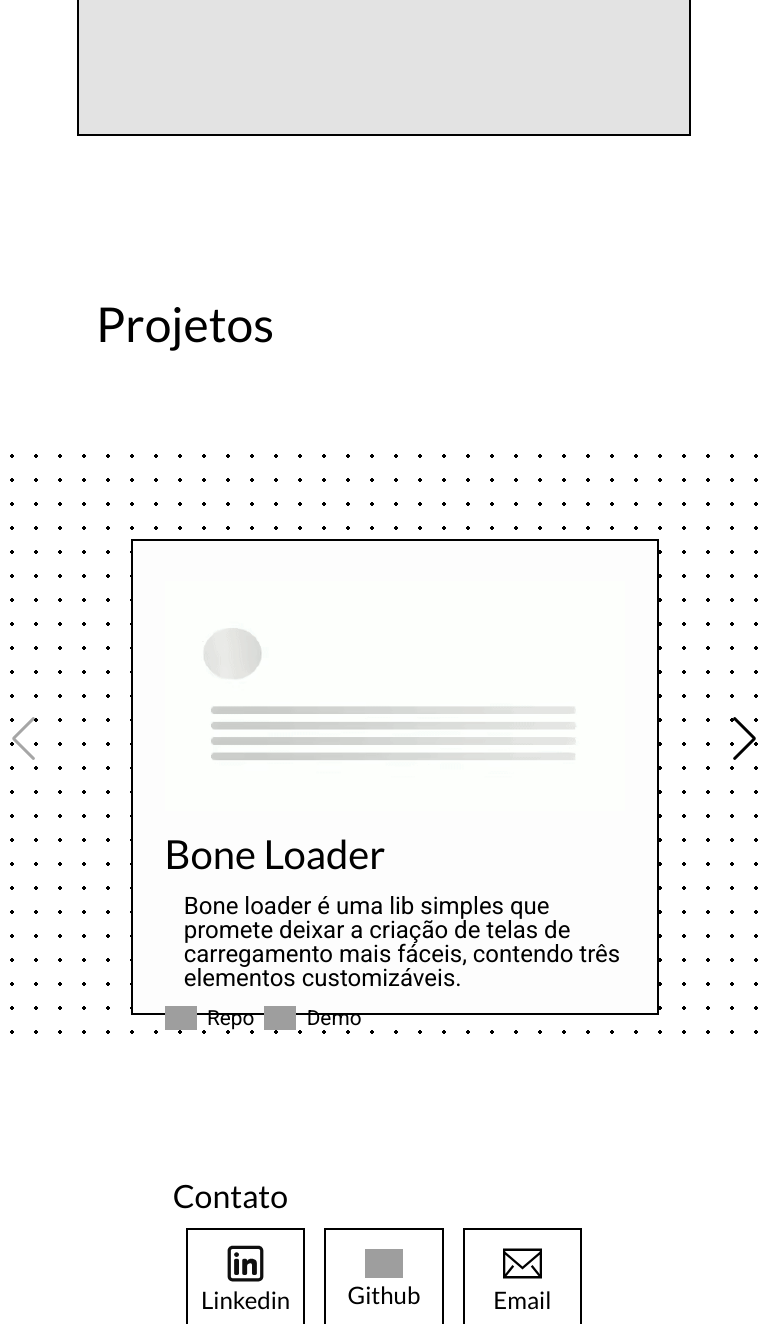
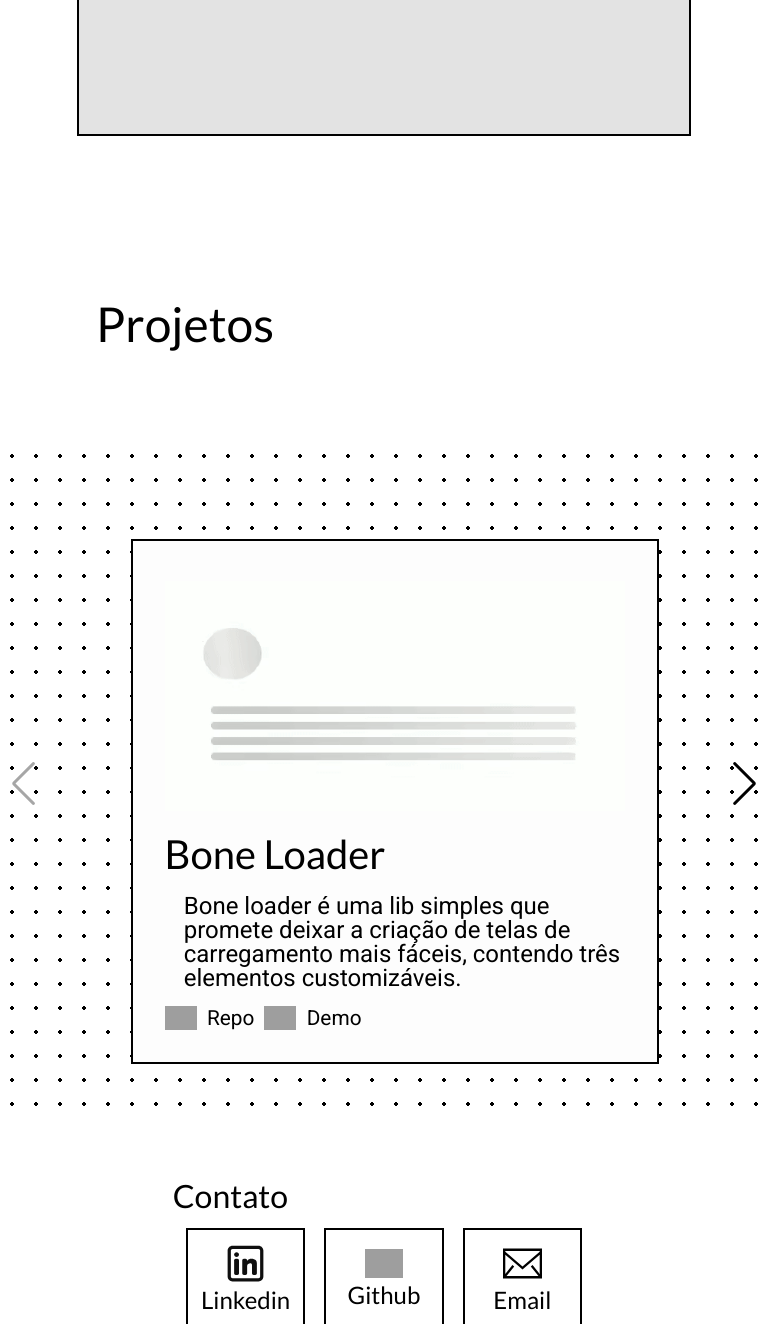
Before and after one commit to luisfr364/aboutme, a React (Vite) app: page / in a window 768 px wide. Shown: the part 1332-2656 px from the top of the page. Built offline with nearby package versions, Linux system fonts and the light colour scheme; grey boxes are pictures that could not be loaded.

Commit message:
Update CSS height values for improved responsiveness

```diff
--- a/src/components/SwiperProjects/ProjectsSwiperItem/ProjectsSwiperItem.module.css
+++ b/src/components/SwiperProjects/ProjectsSwiperItem/ProjectsSwiperItem.module.css
@@ -2,7 +2,7 @@
   display: flex;
   flex-direction: column;
   width: 25%;
-  height: 40svh;
+  height: max-content;
   padding: 2.5em 2em 2em 2em;
   margin-left: 25svw;
   border: 2px solid black;
@@ -56,7 +56,6 @@
   }
 
   .projectItem {
-    height: 43svh;
     width: 50%;
     margin-left: 18svw;
     margin-top: 5svh;
@@ -65,7 +64,6 @@
 
 @media (min-width: 768px) and (max-width: 1024px) {
   .projectItem {
-    height: 50svh;
     width: 60%;
     margin-left: 17svw;
     margin-top: 10svh;
--- a/src/index.css
+++ b/src/index.css
@@ -20,7 +20,7 @@ body {
 
 /* SWIPER STYLES OVERRIDING */
 .swiper {
-  height: 100%;
+  height: 80%;
   background-image: radial-gradient(#000000 2px, transparent 2px) !important;
   background-size: 24px 24px !important;
   background-color: #ffffff;
@@ -36,7 +36,7 @@ body {
 
 @media screen and (max-width: 1024px) {
   .swiper {
-    height: 70svh !important;
+    height: max-content !important;
   }
   .swiper-slide {
     width: 100% !important;
--- a/src/sections/StackNCodeSection/StackNCodeSection.module.css
+++ b/src/sections/StackNCodeSection/StackNCodeSection.module.css
@@ -1,5 +1,5 @@
 .stackSection {
-  height: 45svh;
+  height: max-content;
 }
 
 .stackGrid {
```
